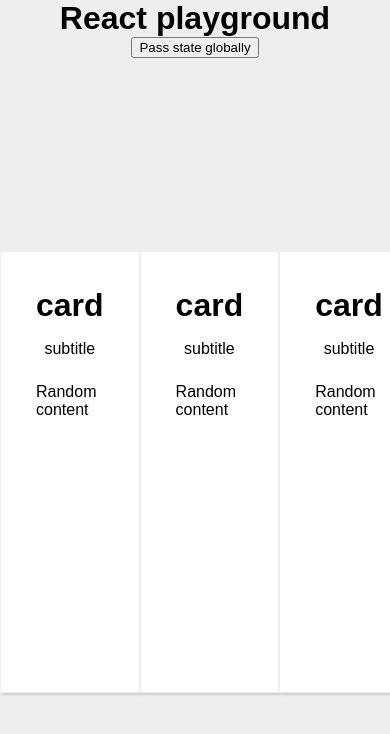
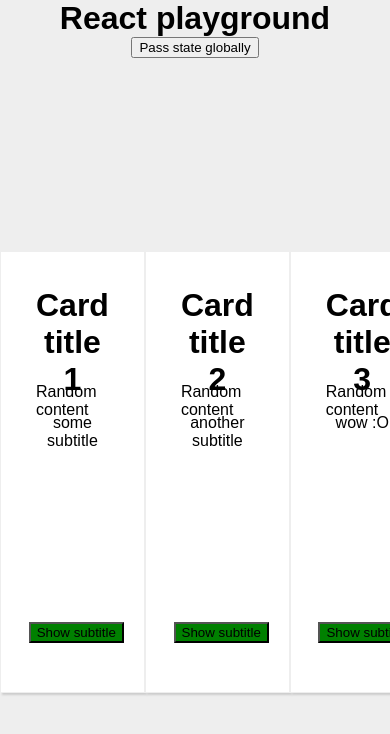
Before and after one commit to dragos-triteanu/enginizer-react, a React (Create React App) app: page / in a window 390 px wide. Shown: the top 734 px of the page. Built offline with nearby package versions, Linux system fonts and the light colour scheme.

Commit message:
- Added redux - Added basic reducer to app - Removed Input component, in order to leave everything as basic as possible

```diff
--- a/package.json
+++ b/package.json
@@ -8,7 +8,10 @@
     "radium": "^0.24.0",
     "react": "^16.3.1",
     "react-dom": "^16.3.1",
-    "react-scripts": "1.1.4"
+    "react-redux": "^5.0.7",
+    "react-router": "^4.2.0",
+    "react-scripts": "1.1.4",
+    "redux": "^4.0.0"
   },
   "devDependencies": {
     "eslint-config-standard-jsx": "^5.0.0"
--- a/src/components/Input/Input.js
+++ /dev/null
@@ -1,19 +0,0 @@
-import React, {Component} from 'react';
-import wrapComponent from "../../utils/WrapComponent";
-
-class InputComponent extends Component {
-
-  render() {
-    return (
-        <div className='someComponent'>
-          <input type='text'
-                 onChange={this.props.change}
-                 value={this.props.initVal}/>
-
-          <button onClick={this.props.delete}>X</button>
-        </div>
-    )
-  }
-}
-
-export default wrapComponent(InputComponent);
--- a/src/containers/App.js
+++ b/src/containers/App.js
@@ -1,8 +1,7 @@
 import React, {Component} from 'react';
 import './App.css';
 import Radium, {StyleRoot} from "radium";
-import InputComponent from "../components/Input/Input";
-import CardList from "../components/CardList/CardList";
+import CardList from "./CardList/CardList";
 
 export const AuthContext = React.createContext(false);
 
@@ -44,7 +43,7 @@ class App extends Component {
             </div>
             <div className="AppContent">
               <AuthContext.Provider value={this.state.authenticated}>
-                <CardList cards={this.state.cards}/>
+                <CardList/>
               </AuthContext.Provider>
             </div>
           </div>
--- a/src/components/CardList/CardList.js
+++ b/src/containers/CardList/CardList.js
@@ -1,7 +1,8 @@
 import React, {Component} from 'react';
 import PropTypes from 'prop-types';
-import Card from "../Card/Card";
+import Card from "../../components/Card/Card";
 import Radium from "radium";
+import {connect} from "react-redux";
 
 class CardList extends Component {
 
@@ -11,12 +12,12 @@ class CardList extends Component {
     },
     childStyle: {
       backgroundColor: 'green',
-      ':hover': {
-        backgroundColor: 'yellow'
-      },
-      '@media (max-width: 1000px)': {
-        display: 'none'
-      }
+      // ':hover': {
+      //   backgroundColor: 'yellow'
+      // },
+      // '@media (max-width: 1000px)': {
+      //   display: 'none'
+      // }
     },
     cards: []
   };
@@ -66,8 +67,14 @@ class CardList extends Component {
 
 }
 
+function mapPropsToState(state) {
+  return {
+    cards: state.cards
+  }
+}
+
 CardList.propTypes = {
   cards: PropTypes.array
 };
 
-export default Radium(CardList);
+export default connect(mapPropsToState)(CardList)
--- a/src/index.js
+++ b/src/index.js
@@ -3,6 +3,14 @@ import ReactDOM from 'react-dom';
 import './index.css';
 import App from './containers/App';
 import registerServiceWorker from './registerServiceWorker';
+import {Provider} from 'react-redux';
+import {createStore} from "redux";
+import rootReducer from "./reducers";
 
-ReactDOM.render(<App/>, document.getElementById('root'));
+const store = createStore(rootReducer);
+
+ReactDOM.render(
+    <Provider store={store}>
+      <App/>
+    </Provider>, document.getElementById('root'));
 registerServiceWorker();
--- /dev/null
+++ b/src/reducers/index.js
@@ -0,0 +1,8 @@
+import CardReducer from './reducer_cards';
+import {combineReducers} from "redux";
+
+const rootReducer = combineReducers({
+  cards: CardReducer
+});
+
+export default rootReducer;
--- /dev/null
+++ b/src/reducers/reducer_cards.js
@@ -0,0 +1,7 @@
+export default function () {
+  return [
+    {title: "Card title 1",subtitle:"some subtitle"},
+    {title: "Card title 2",subtitle:"another subtitle"},
+    {title: "Card title 3",subtitle:"wow :O"}
+  ]
+}
```
Also changed, not shown: 1 other file (tests, documents, lock files or other folders).
